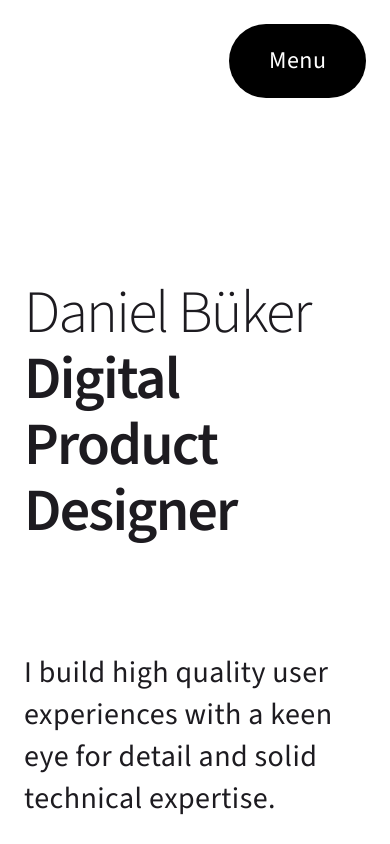
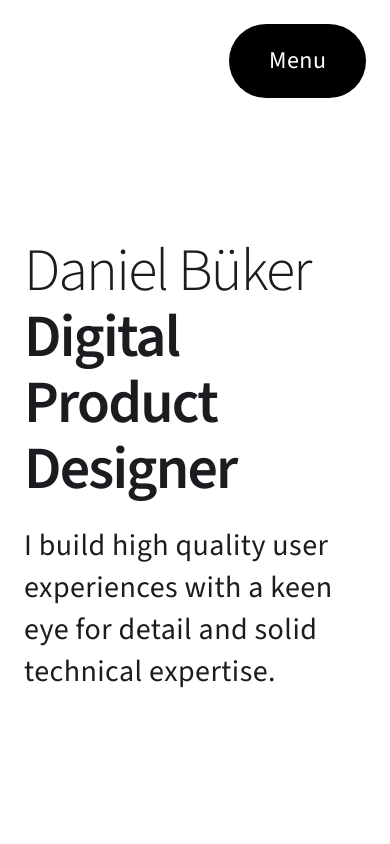
Before and after one commit to dbueker/portfolio-danielbueker, a Nuxt app: page / in a window 390 px wide. Shown: the top 844 px of the page. Built offline with nearby package versions, Linux system fonts and the light colour scheme.

Commit message:
Intro Mobile Screenheight

```diff
--- a/components/Intro.vue
+++ b/components/Intro.vue
@@ -1,5 +1,5 @@
 <template>
-    <div class="h-screen min-h-[640px] grid grid-rows-3 mb-40">
+    <div class="h-[85vh] lg:h-screen min-h-[560px] grid grid-rows-3 mb-40">
         <div class="row-start-2">
             <p class="text-lightmode-on-background dark:text-darkmode-on-background  text-subtitle-mobile lg:text-subtitle-desktop">Daniel Büker</p>
             <p class="text-lightmode-on-background dark:text-darkmode-on-background text-title-mobile lg:text-title-desktop">Digital Product Designer</p>
```
